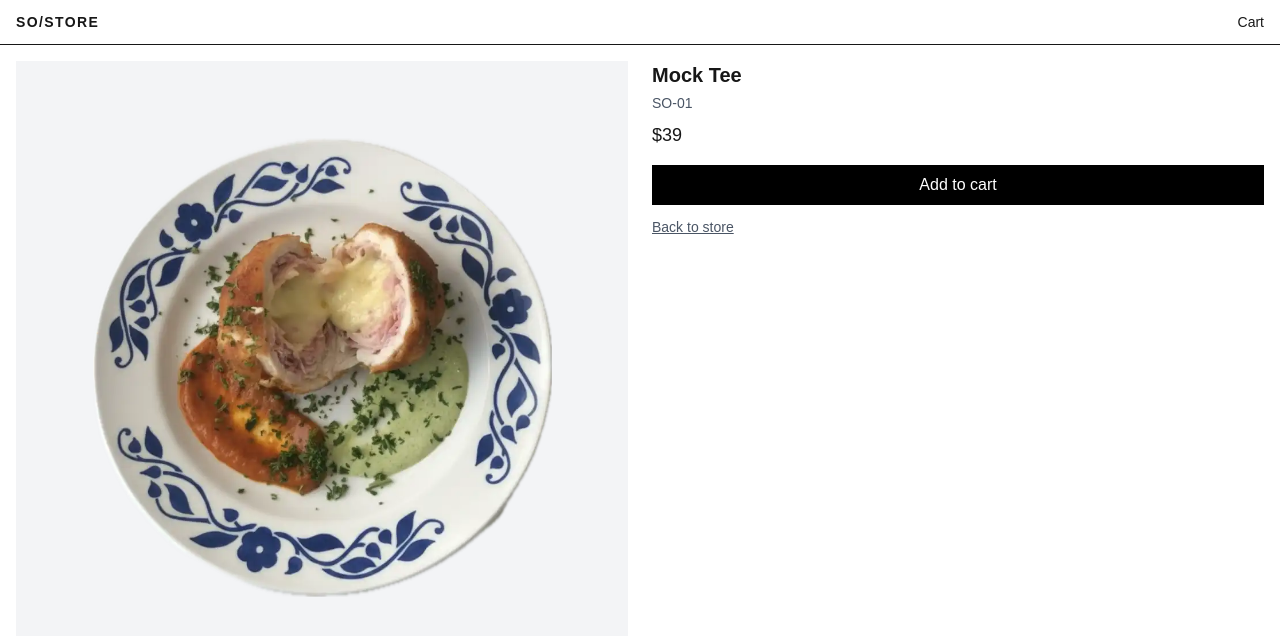
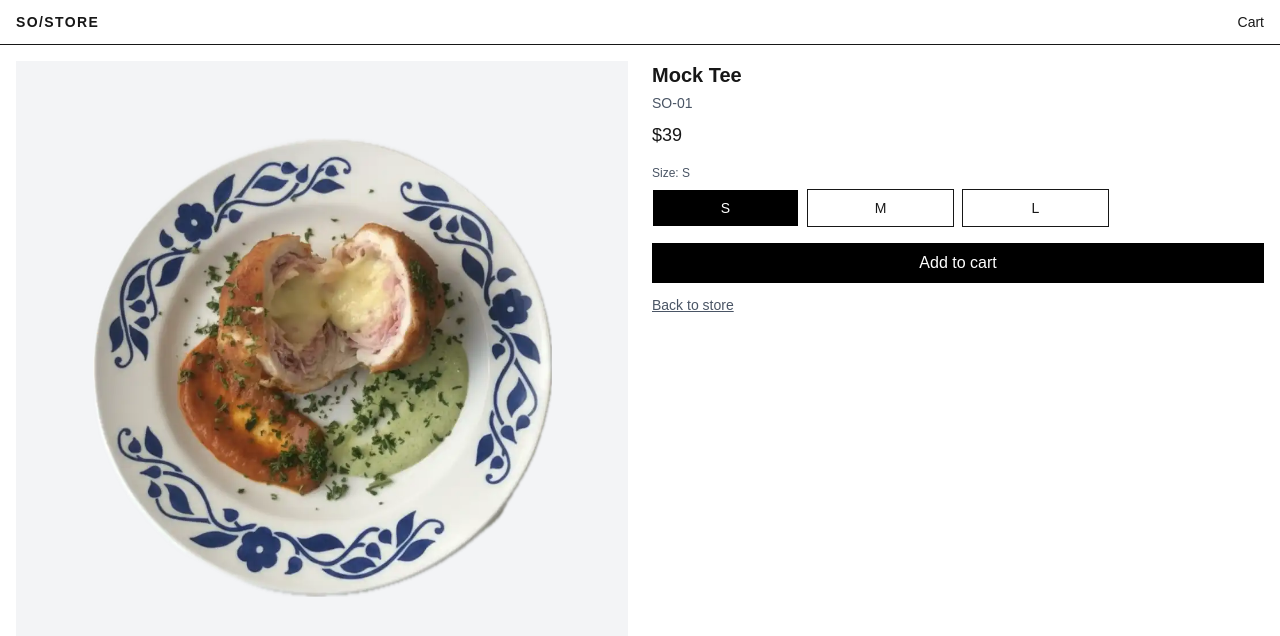
Before and after one commit to JungYi/so-store, a Next.js app: page /product/SO-01 in a window 1280 px wide. Shown: the top 636 px of the page. Built offline with nearby package versions, Linux system fonts and the light colour scheme.

Commit message:
feat(frontend/product): add minimal inline size picker and disable add-to-cart until selected

```diff
--- a/src/app/product/[id]/page.tsx
+++ b/src/app/product/[id]/page.tsx
@@ -17,6 +17,7 @@ type FetchState =
 
 export default function ProductDetail() {
   const [state, setState] = useState<FetchState>({ status: 'idle' });
+  const [size, setSize] = useState<string | null>(null);
   const add = useCartStore((s) => s.add);
   const params = useParams<{ id: string }>();
   const id = params?.id;
@@ -49,6 +50,7 @@ export default function ProductDetail() {
 
         const data: Product = await res.json();
         setState({ status: 'success', data });
+        setSize(data.sizes?.[0] ?? null);
       } catch (err) {
         if ((err as Error).name === 'AbortError') return;
         setState({ status: 'error', message: 'Network error occurred.' });
@@ -60,9 +62,39 @@ export default function ProductDetail() {
   }, [id]);
 
   const handleAdd = (): void => {
-    if (state.status !== 'success') return;
+    if (state.status !== 'success' || !size) return;
     const p = state.data;
-    add({ id: p.id, name: p.name, price: p.price, size: 'M' }, 1);
+    add({ id: p.id, name: p.name, price: p.price, size }, 1);
+  };
+
+  const renderSizes = (sizes: string[]) => {
+    if (!sizes.length) return null;
+    return (
+      <div className="mt-4">
+        <div className="mb-2 text-xs text-gray-600">
+          {size ? `Size: ${size}` : 'Select size'}
+        </div>
+        <div className="grid grid-cols-4 gap-2">
+          {sizes.map((s) => {
+            const selected = size === s;
+            const cls =
+              'border px-3 py-2 text-sm text-center focus:outline-none focus:ring cursor-pointer ' +
+              (selected ? 'bg-black text-white' : 'bg-white hover:bg-gray-100');
+            return (
+              <button
+                key={s}
+                type="button"
+                className={cls}
+                aria-pressed={selected}
+                onClick={() => setSize(s)}
+              >
+                {s}
+              </button>
+            );
+          })}
+        </div>
+      </div>
+    );
   };
 
   return (
@@ -83,8 +115,8 @@ export default function ProductDetail() {
       {state.status === 'error' && (
         <section className="p-6 text-center">
           <p className="text-sm text-red-600">{state.message}</p>
-          <Link href="/products" className="mt-4 inline-block underline">
-            Back to products
+          <Link href="/" className="mt-4 inline-block underline">
+            Back to store
           </Link>
         </section>
       )}
@@ -92,8 +124,8 @@ export default function ProductDetail() {
       {state.status === 'notfound' && (
         <section className="p-6 text-center">
           <p className="text-sm">Product not found.</p>
-          <Link href="/products" className="mt-4 inline-block underline">
-            Back to products
+          <Link href="/" className="mt-4 inline-block underline">
+            Back to store
           </Link>
         </section>
       )}
@@ -116,13 +148,16 @@ export default function ProductDetail() {
             <p className="mt-1 text-sm text-gray-600">{state.data.id}</p>
             <p className="mt-2 text-lg">${state.data.price}</p>
 
+            {renderSizes(state.data.sizes ?? ['S', 'M', 'L'])}
+
             <button
               type="button"
               onClick={handleAdd}
-              className="mt-4 w-full bg-black px-4 py-2 text-white cursor-pointer hover:opacity-90 focus:outline-none focus:ring"
+              disabled={!size}
+              className="mt-4 w-full bg-black px-4 py-2 text-white disabled:opacity-50 cursor-pointer hover:opacity-90 focus:outline-none focus:ring"
               aria-label="Add to cart"
             >
-              Add to cart
+              {size ? 'Add to cart' : 'Select size to add'}
             </button>
 
             <Link
```
